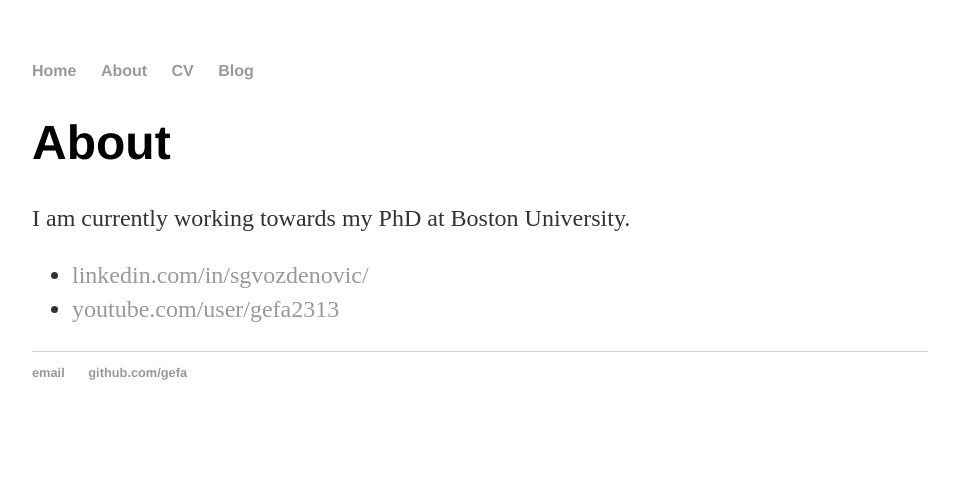
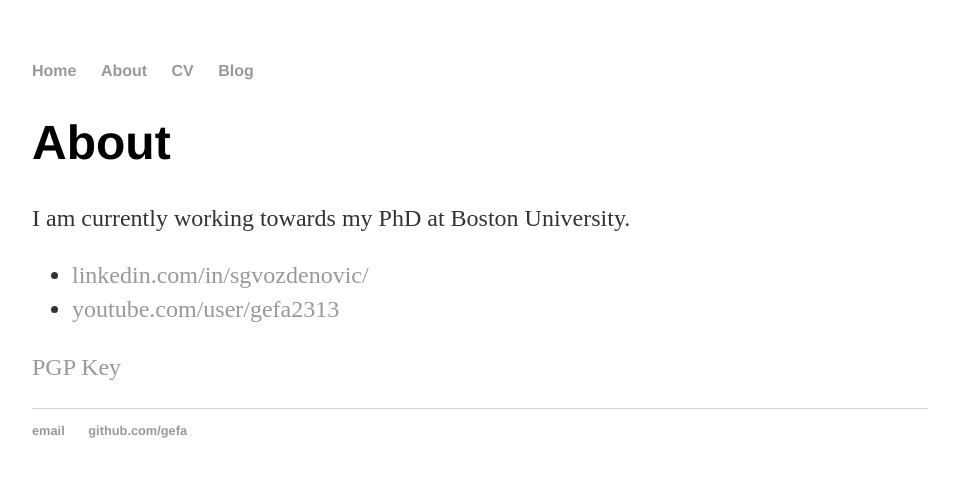
Before and after one commit to gefa/gefa.github.io, a Jekyll site: the page built from about/index.html, in a window 1280 px wide. Shown: the top 477 px of the page, without its empty margins (160-1119 px from the left). Built offline with Jekyll 4.4.1, drawn with Linux system fonts in a browser that asks for light colours.

Commit message:
Update index.html

```diff
--- a/about/index.html
+++ b/about/index.html
@@ -11,4 +11,5 @@ title: About Stefan Gvozdenovic
 				<li><a href="https://www.linkedin.com/in/sgvozdenovic">linkedin.com/in/sgvozdenovic/</a></li>
 				<li><a href="https://www.youtube.com/user/gefa2313">youtube.com/user/gefa2313</a></li>
 				</ul>
+			<p><a href="/assets/pgp-gefa12.txt">PGP Key</a></p>
 		</div>
```
